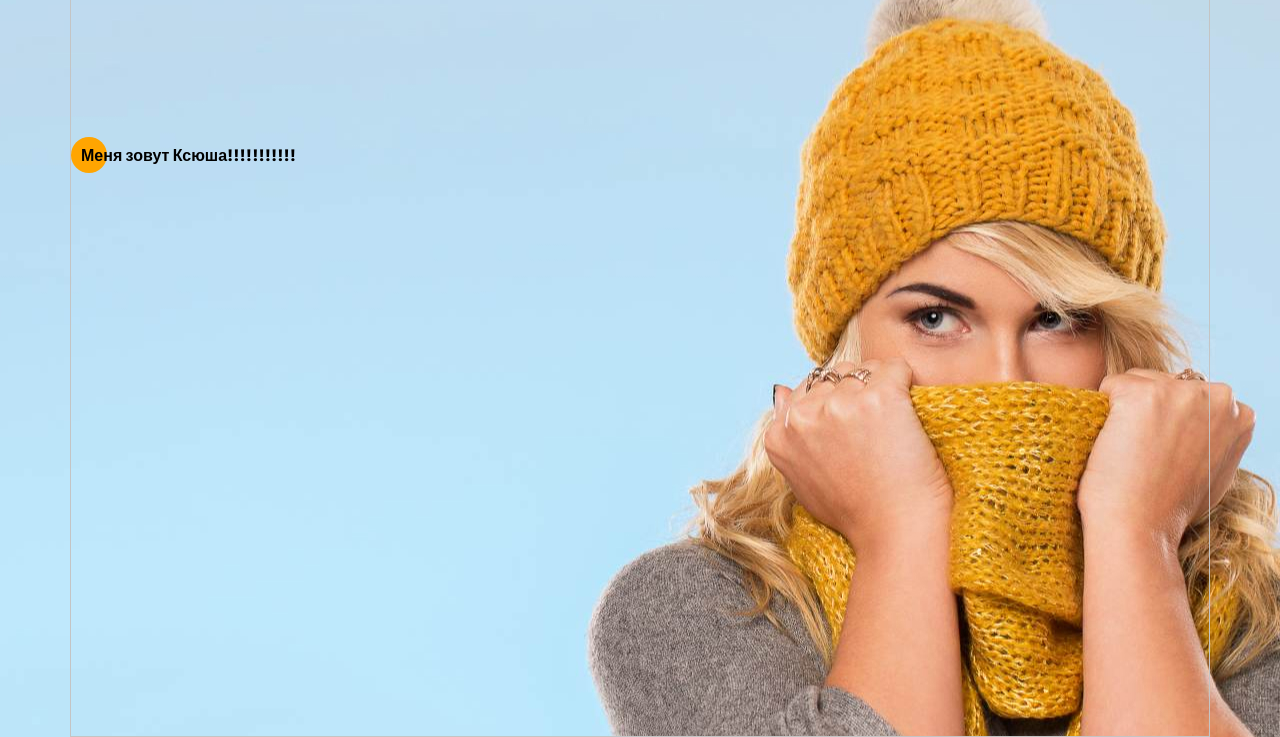
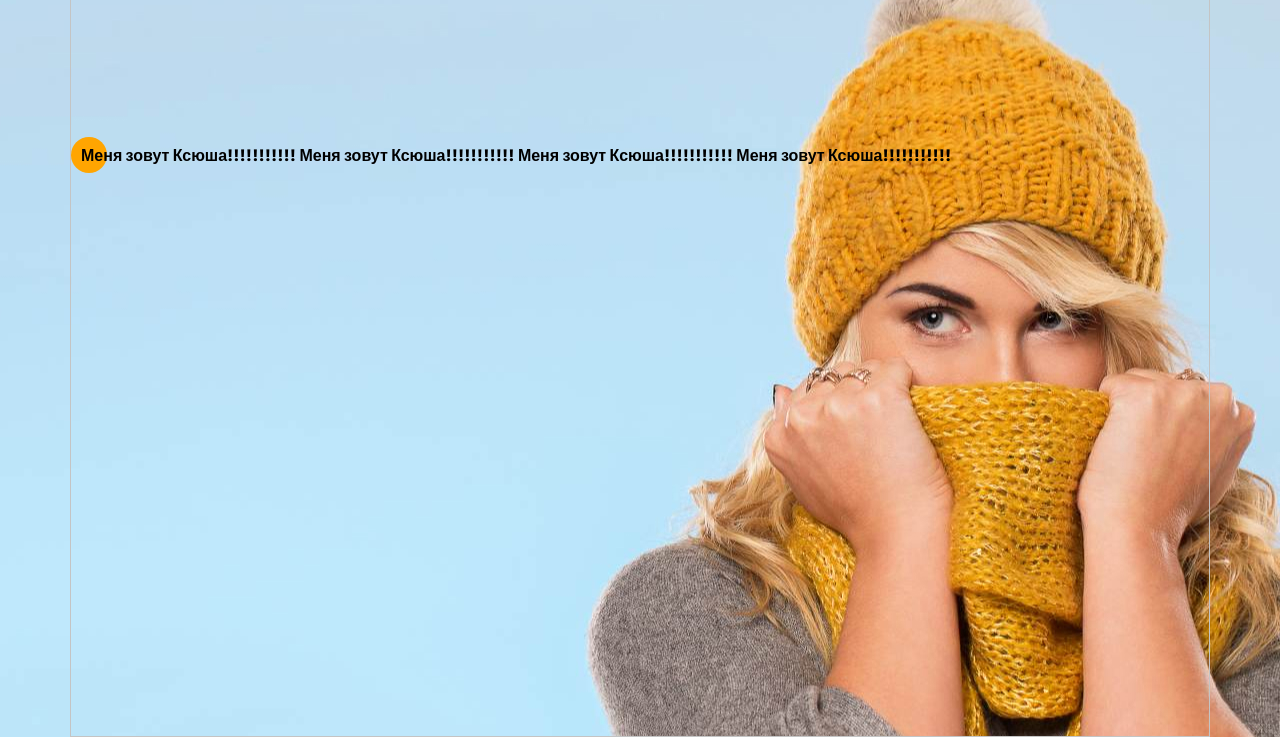
Before and after one commit to alexeyShuncko/digitalchief-portfolio, a plain HTML site: page index.html in a window 1280 px wide. Shown: the part 63-800 px from the top of the page. Drawn offline with Linux system fonts and the light colour scheme.

Commit message:
all ksusha

```diff
--- a/index.html
+++ b/index.html
@@ -20,7 +20,8 @@
       <div></div>
       <div class="header_name">
         <div class="circle"></div>
-        Меня зовут Ксюша!!!!!!!!!!!
+        Меня зовут Ксюша!!!!!!!!!!! Меня зовут Ксюша!!!!!!!!!!! Меня зовут
+        Ксюша!!!!!!!!!!! Меня зовут Ксюша!!!!!!!!!!!
       </div>
     </main>
     <script src="./script.js"></script>
```
